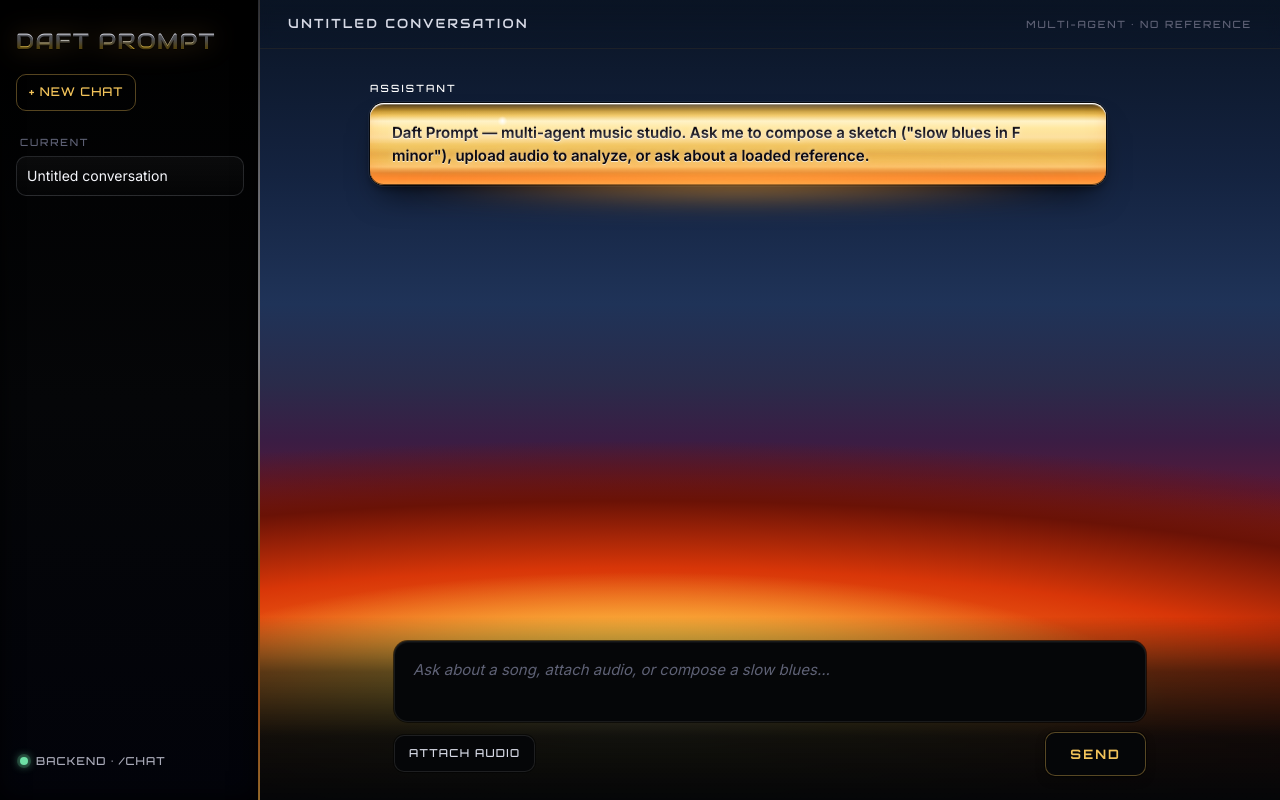
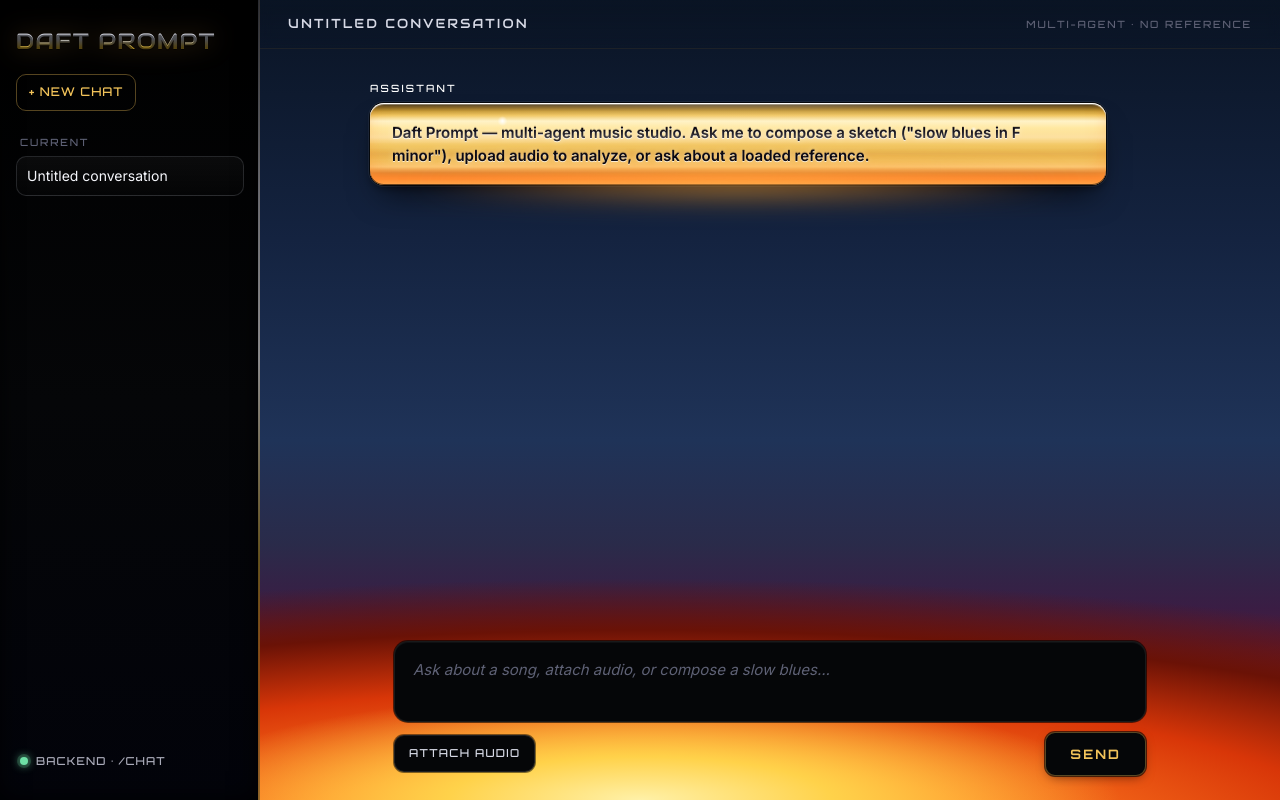
Before and after one commit to anatissera/Daft-Prompt, a Next.js app in the folder apps/web/: page / in a window 1280 px wide. Built offline with nearby package versions, Linux system fonts and the light colour scheme.

Commit message:
style(web): drop composer black slab; restore fire band at bottom edge

```diff
--- a/apps/web/app/globals.css
+++ b/apps/web/app/globals.css
@@ -80,30 +80,24 @@ html, body {
 
 body {
   overflow: hidden;
-  /* Twilight sky → fire ramp positioned ABOVE the composer slab so the
-     warm yellows and oranges actually appear in the visible window. */
+  /* Twilight-dominant sky with the warm fire band hugging the bottom edge */
   background:
-    /* hot yellow core lifted up to mid-screen */
-    radial-gradient(55% 22% at 50% 88%, #fff1a8 0%, #ffd24a 30%, transparent 75%) no-repeat,
-    /* main blaze pushed up so orange/red sit higher */
-    radial-gradient(120% 42% at 50% 92%, #ffae3a 0%, #ff7a1f 25%, #d83608 50%, #6a1206 70%, transparent 88%) no-repeat,
-    /* widening haze that ties fire into the sky */
-    radial-gradient(140% 32% at 50% 86%, rgba(255, 110, 25, 0.45) 0%, transparent 85%) no-repeat,
-    /* vertical: sky takes top 50%, the rest is a full fire ramp */
+    radial-gradient(50% 18% at 50% 100%, #fff1a8 0%, #ffd24a 30%, transparent 75%) no-repeat,
+    radial-gradient(110% 36% at 50% 104%, #ffae3a 0%, #ff7a1f 25%, #d83608 50%, #6a1206 70%, transparent 88%) no-repeat,
+    radial-gradient(130% 26% at 50% 100%, rgba(255, 110, 25, 0.45) 0%, transparent 85%) no-repeat,
     linear-gradient(
       180deg,
       var(--sky-deep) 0%,
-      var(--sky-mid) 22%,
-      var(--sky-glow) 38%,
-      #2a2b4a 48%,
-      #3a1d44 55%,
-      #5a1838 62%,
-      #7e1a16 68%,
-      #b53112 74%,
-      #ee6b1c 80%,            /* orange band visible above composer */
-      #ffae3a 86%,            /* amber */
-      #ffd24a 92%,            /* yellow */
-      #ffe17a 100%            /* bright yellow embers */
+      var(--sky-mid) 30%,
+      var(--sky-glow) 55%,
+      #2a2b4a 68%,
+      #3a1d44 76%,
+      #5a1838 83%,
+      #7e1a16 89%,
+      #b53112 93%,
+      #ee6b1c 96%,
+      #ffd24a 99%,
+      #ffe17a 100%
     ) no-repeat;
   background-attachment: fixed;
   position: relative;
@@ -582,22 +576,6 @@ code, pre, .mono { font-family: var(--font-mono); }
   z-index: 2;
 }
 
-/* Solid black slab behind the composer that fades in upward, so fire from
-   the body bg never shows through the composer's padding gaps. */
-.chat-composer::before {
-  content: "";
-  position: absolute;
-  inset: 0 -100vw 0 -100vw;   /* extend full viewport width so it spans */
-  pointer-events: none;
-  z-index: -1;
-  background: linear-gradient(
-    180deg,
-    transparent 0%,
-    rgba(5, 6, 8, 0.65) 30%,
-    rgba(5, 6, 8, 0.95) 65%,
-    var(--night) 100%
-  );
-}
 
 .chat-input {
   width: 100%;
```
